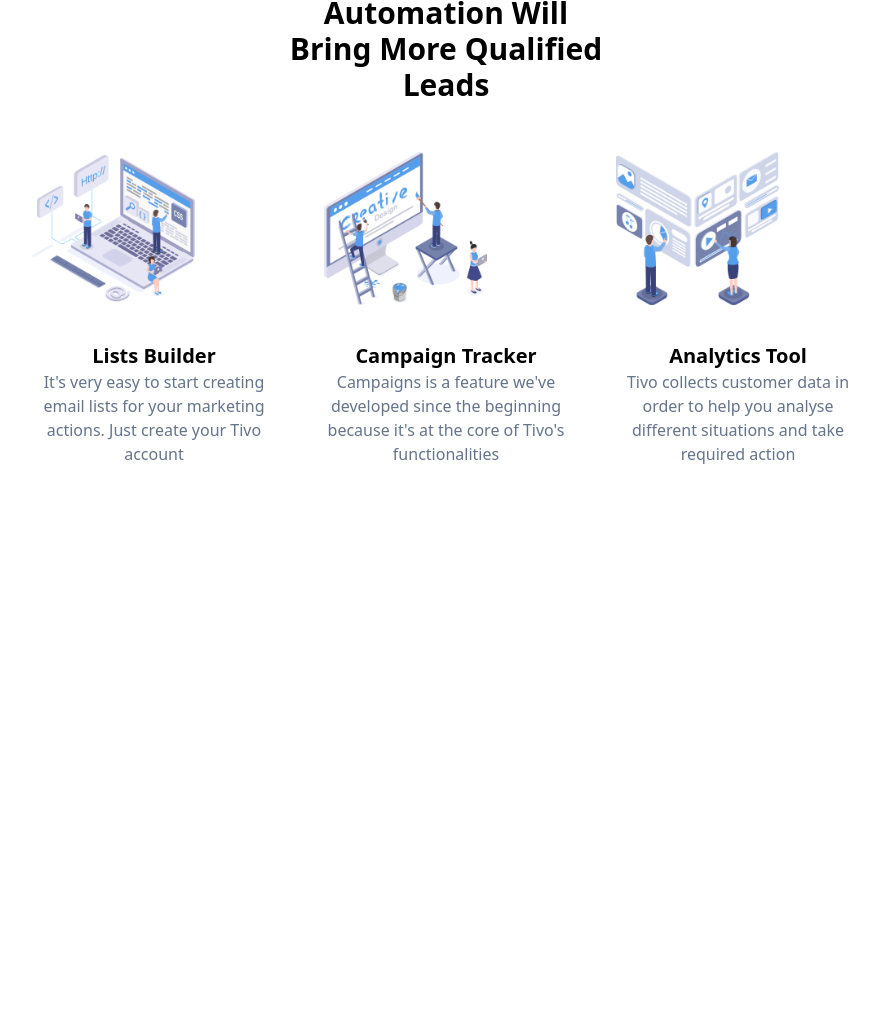
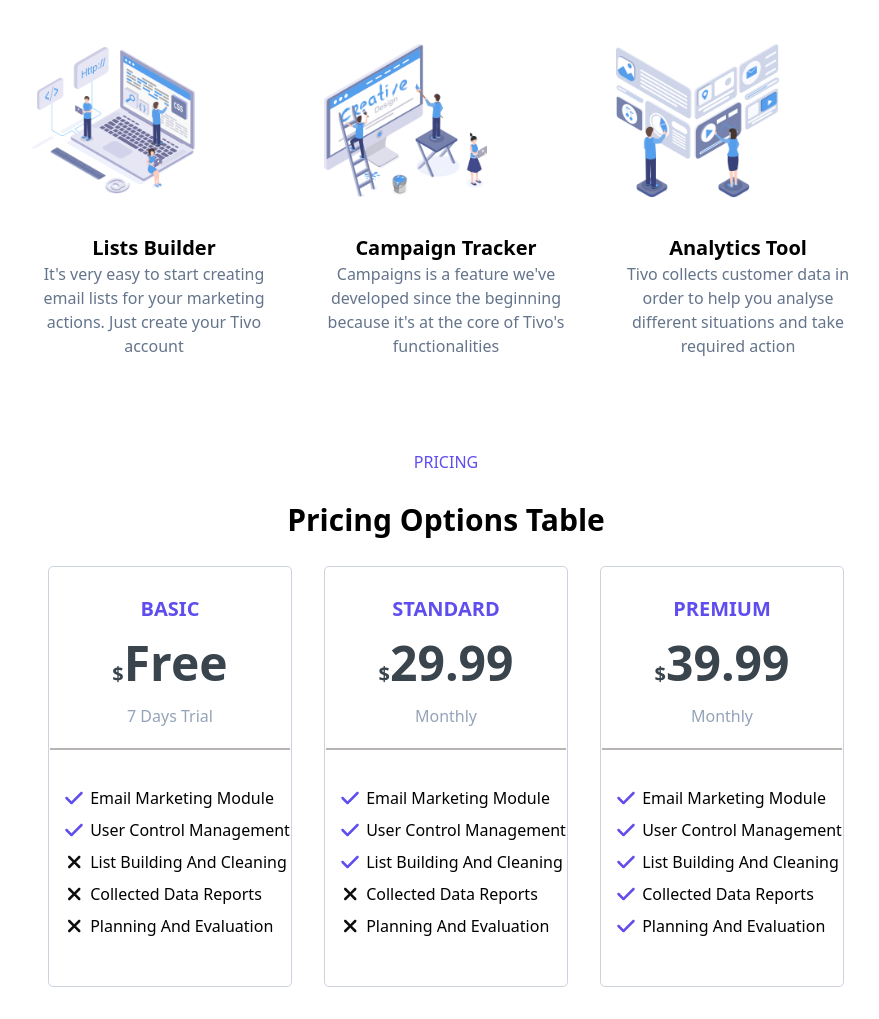
Before and after one commit to krishna-cyber/landing-page-practice-with-animation, a website: page src/index.html in a window 1280 px wide. Shown: the part 1081-2100 px from the top of the page, without its empty margins (194-1073 px from the left). Before the commit the page ends 1575 px from the top, so only its background shows below. Drawn offline with nearby package versions, Linux system fonts and the light colour scheme.

Commit message:
pricing section created

```diff
--- a/src/index.html
+++ b/src/index.html
@@ -9,6 +9,10 @@
     <!-- swiper js CDN links -->
     <link  rel="stylesheet" href="https://cdn.jsdelivr.net/npm/swiper@8/swiper-bundle.min.css"/>
 <script src="https://cdn.jsdelivr.net/npm/swiper@8/swiper-bundle.min.js"></script>
+<!-- font awesome -->
+<link rel="stylesheet" href="https://cdnjs.cloudflare.com/ajax/libs/font-awesome/6.2.0/css/all.min.css" integrity="sha512-xh6O/CkQoPOWDdYTDqeRdPCVd1SpvCA9XXcUnZS2FmJNp1coAFzvtCN9BmamE+4aHK8yyUHUSCcJHgXloTyT2A==" crossorigin="anonymous" referrerpolicy="no-referrer" />
+<!-- font awesome js file -->
+<script src="https://cdnjs.cloudflare.com/ajax/libs/font-awesome/6.2.0/js/all.min.js" integrity="sha512-naukR7I+Nk6gp7p5TMA4ycgfxaZBJ7MO5iC3Fp6ySQyKFHOGfpkSZkYVWV5R7u7cfAicxanwYQ5D1e17EfJcMA==" crossorigin="anonymous" referrerpolicy="no-referrer"></script>
     <title>Landing page practice</title>
 </head>
 <body>
@@ -29,7 +33,7 @@
     <section class=" bg-primary">
       <div class="container mx-auto flex px-14 pt-24 justify-around">
         <div class="content gap-8 flex flex-col text-white justify-center pl-14 w-2/5 px-6">
-          <h1 class="font-bold text-6xl">
+          <h1 class="font-bold text-5xl">
             SaaS App HTML Landing Page
           </h1>
           <p class=" text-lg">
@@ -85,10 +89,56 @@
   </section>
 
   <!-- pricing section -->
-  <section id="pricing">
-
+  <section id="pricing" class="container mx-auto py-8 mt-8">
+    <h3 class=" text-primary text-center font-medium">PRICING</h3>
+    <h2 class=" font-bold text-3xl text-center p-7">Pricing Options Table</h2>
+    <div class="price-plans flex justify-center gap-8">
+      <div class="card w-1/4">
+        <h3 class=" text-center font-bold text-xl text-primary mt-7 ">BASIC</h3>
+        <h2 class=" font-bold text-5xl text-center p-4 f items-center"><span class="text-xl">$</span>Free</h2>
+        <p class=" text-center text-slate-400">7 Days Trial</p>
+        <div class="features py-7 flex justify-center">
+          <ul class="fa-ul">
+            <li class="pt-2"><span class="fa-li"><i class="fa-solid fa-check fa-lg"></i></span>Email Marketing Module</li>
+            <li class="pt-2"><span class="fa-li"><i class="fa-solid fa-check fa-lg"></i></span>User Control Management</li>
+            <li class="pt-2"><span class="fa-li"><i class="fa-solid fa-xmark fa-lg"></i></i></span>List Building And Cleaning</li>
+            <li class="pt-2"><span class="fa-li"><i class="fa-solid fa-xmark fa-lg"></i></i></span>Collected Data Reports</li>
+            <li class="pt-2"><span class="fa-li"><i class="fa-solid fa-xmark fa-lg"></i></i></span>Planning And Evaluation</li>
+          </ul>
+        </div>
+      </div>
+      <div class="card w-1/4">
+        <h3 class=" text-center font-bold text-xl text-primary mt-7">STANDARD</h3>
+        <h2 class=" font-bold text-5xl text-center p-4"><span class="text-xl">$</span>29.99</h2>
+        <p class=" text-center text-slate-400">Monthly</p>
+        <div class=" py-7 features flex justify-center">
+          <ul class="fa-ul">
+            <li class=" pt-2"><span class="fa-li"><i class="fa-solid fa-check fa-lg"></i></span>Email Marketing Module</li>
+            <li class="pt-2"><span class="fa-li"><i class="fa-solid fa-check fa-lg"></i></span>User Control Management</li>
+            <li class="pt-2"><span class="fa-li"><i class="fa-solid fa-check fa-lg"></i></i></span>List Building And Cleaning</li>
+            <li class="pt-2"><span class="fa-li"><i class="fa-solid fa-xmark fa-lg"></i></i></span>Collected Data Reports</li>
+            <li class="pt-2"><span class="fa-li"><i class="fa-solid fa-xmark fa-lg"></i></i></span>Planning And Evaluation</li>
+          </ul>
+        </div>
+      </div>
+      <div class="card w-1/4">
+        <h3 class=" text-center font-bold text-xl text-primary mt-7">PREMIUM</h3>
+        <h2 class=" font-bold text-5xl text-center p-4"><span class="text-xl">$</span>39.99</h2>
+        <p class=" text-center text-slate-400">Monthly</p>
+        <div class="features py-7 flex justify-center">
+          <ul class="fa-ul">
+            <li class="pt-2"><span class="fa-li"><i class="fa-solid fa-check fa-lg"></i></span>Email Marketing Module</li>
+            <li class="pt-2"><span class="fa-li"><i class="fa-solid fa-check fa-lg"></i></span>User Control Management</li>
+            <li class="pt-2"><span class="fa-li"><i class="fa-solid fa-check fa-lg"></i></i></span>List Building And Cleaning</li>
+            <li class="pt-2"><span class="fa-li"><i class="fa-solid fa-check fa-lg"></i></i></span>Collected Data Reports</li>
+            <li class="pt-2"><span class="fa-li"><i class="fa-solid fa-check fa-lg"></i></i></span>Planning And Evaluation</li>
+          </ul>
+        </div>
+      </div>
+    </div>
   </section>
 
 </body>
 <script defer src="./scripts/index.js"></script>
+
 </html>
--- a/src/main.css
+++ b/src/main.css
@@ -32,3 +32,22 @@
 .swiper{
     padding: 32px 0 !important;
 }
+
+.card{
+    border-radius: 5px;
+    border:1px solid #ccd3dfff;
+}
+.card h2{
+    color:rgb(57, 68, 77)
+}
+.features{
+    margin: 20px auto;
+    width: fit-content;
+    border-top: 2px solid #b7b3b3;
+}
+.fa-check{
+    color: #5f4dee;
+}
+.fa-xmark{
+    color: #0e0e0f;
+}
```
Also changed, not shown: dist/output.css.
